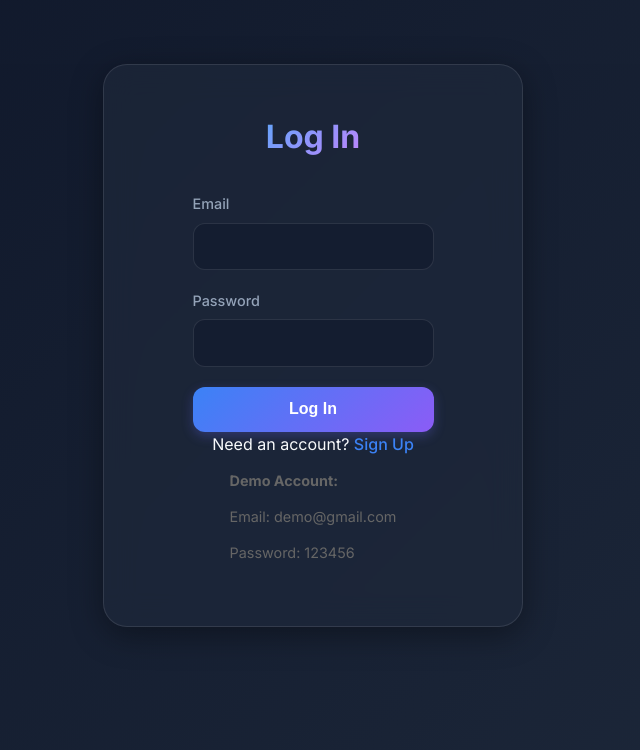
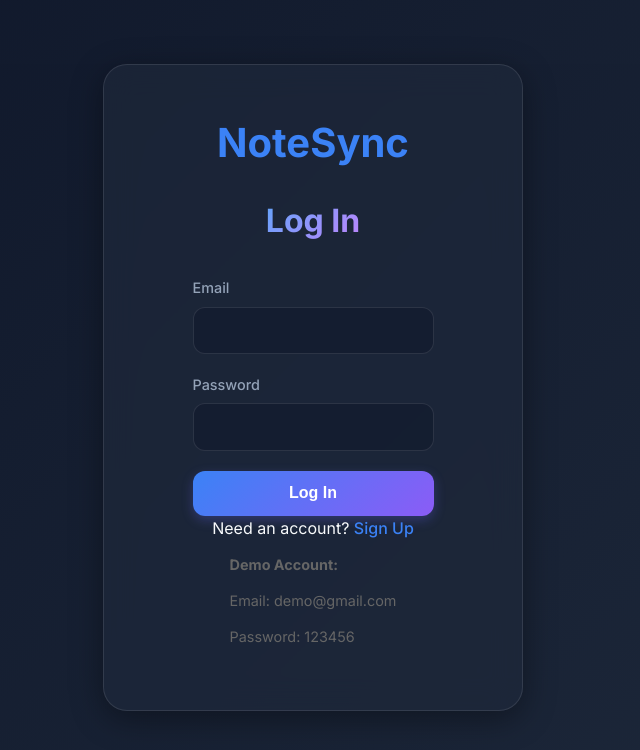
Before and after one commit to TanmayTiwarii/Realtime-Notes, a React (Vite) app in the folder client/: page /login in a window 1280 px wide. Shown: the top 750 px of the page, without its empty margins (327-967 px from the left). Built offline with nearby package versions, Linux system fonts and the light colour scheme; no server answers.

Commit message:
ui improvements

```diff
--- a/client/src/pages/Dashboard.jsx
+++ b/client/src/pages/Dashboard.jsx
@@ -72,7 +72,7 @@ export default function Dashboard() {
     return (
         <div className="dashboard-container">
             <header className="dashboard-header">
-                <h1>My Notes</h1>
+                <h1>NoteSync <span style={{ fontSize: '0.6em', fontWeight: 'normal', opacity: 0.8 }}>| My Notes</span></h1>
                 <div className="user-info">
                     <span>{currentUser.email}</span>
                     <button onClick={handleLogout} className="btn-icon" title="Logout">
--- a/client/src/pages/Login.jsx
+++ b/client/src/pages/Login.jsx
@@ -27,6 +27,7 @@ export default function Login() {
 
     return (
         <div className="auth-container">
+            <h1 style={{ textAlign: 'center', marginBottom: '1.5rem', color: 'var(--primary-color)', fontWeight: 'bold', fontSize: '2.5rem' }}>NoteSync</h1>
             <h2>Log In</h2>
             {error && <div className="error">{error}</div>}
             <form onSubmit={handleSubmit}>
--- a/client/src/pages/Signup.jsx
+++ b/client/src/pages/Signup.jsx
@@ -32,6 +32,7 @@ export default function Signup() {
 
     return (
         <div className="auth-container">
+            <h1 style={{ textAlign: 'center', marginBottom: '1.5rem', color: 'var(--primary-color)', fontWeight: 'bold', fontSize: '2.5rem' }}>NoteSync</h1>
             <h2>Sign Up</h2>
             {error && <div className="error">{error}</div>}
             <form onSubmit={handleSubmit}>
```
